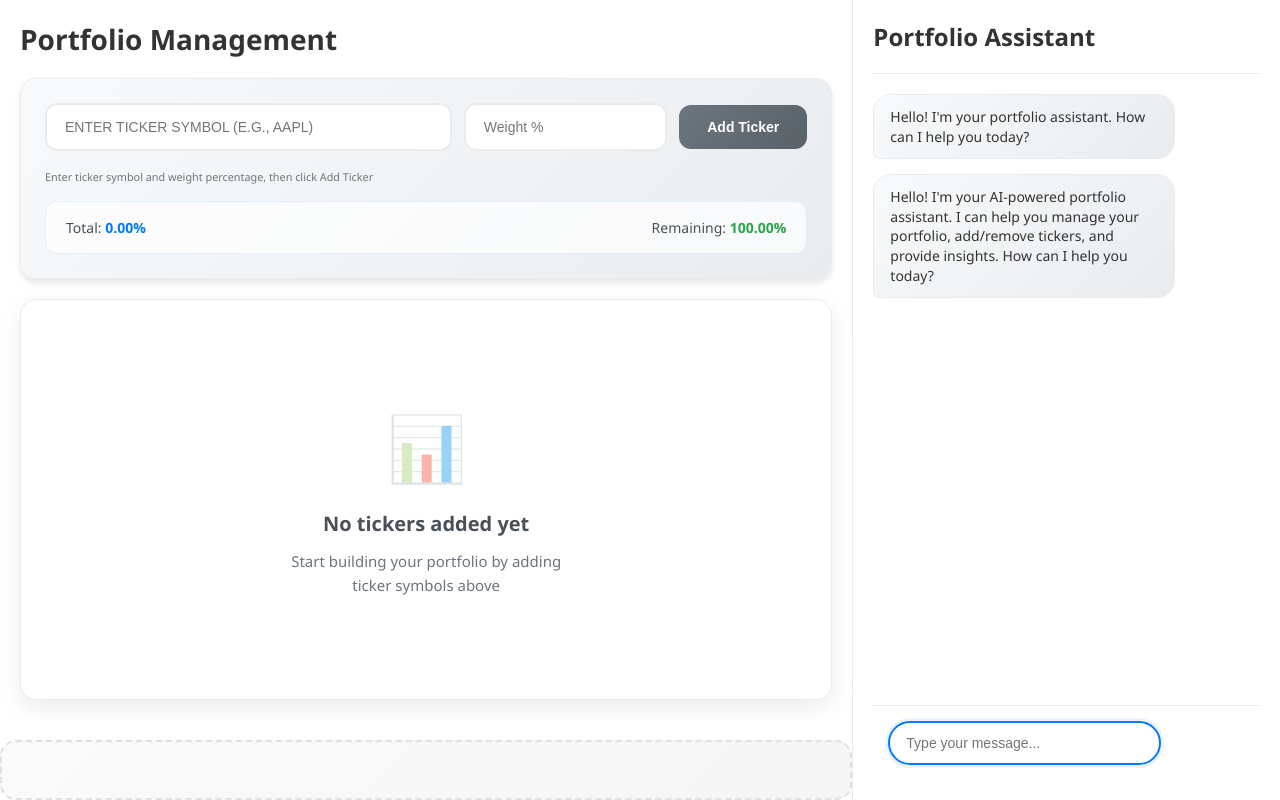
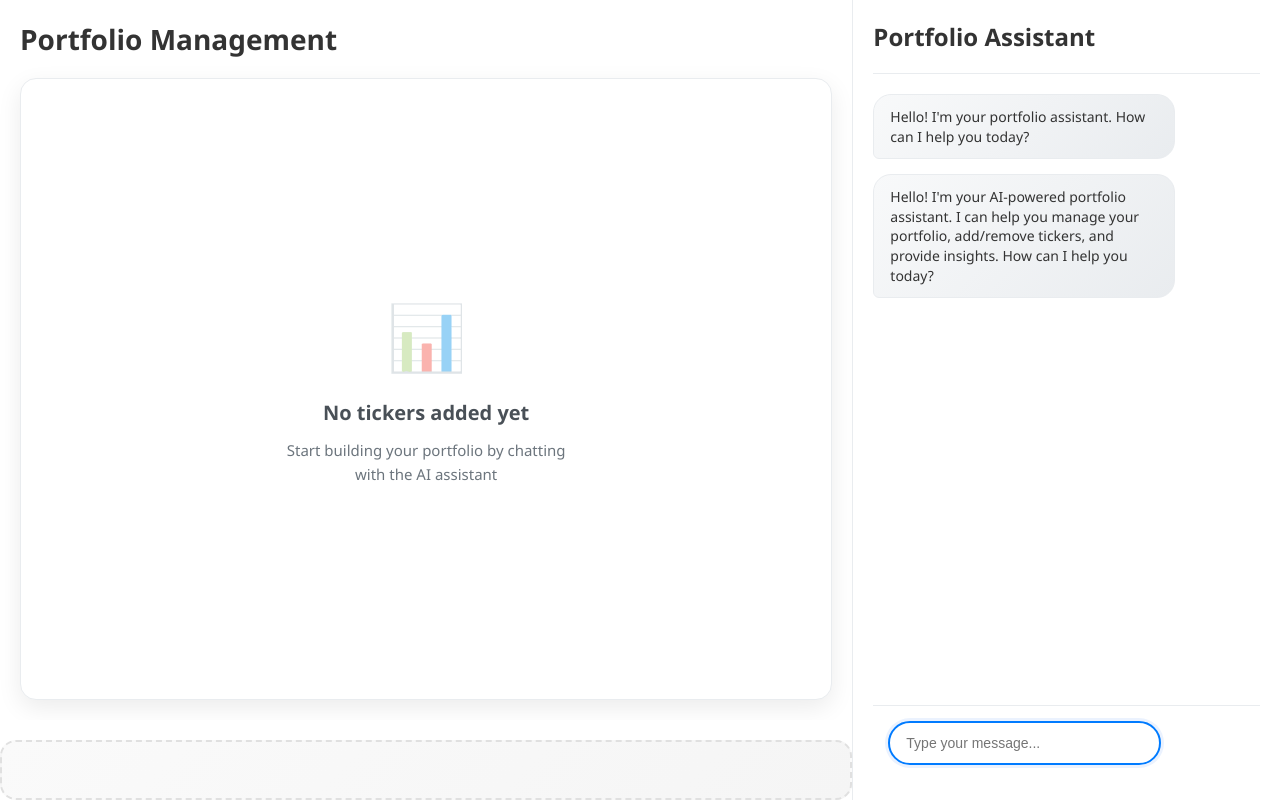
Before and after one commit to axaysd/portfolioagent5, a FastAPI app: page / in a window 1280 px wide. Run offline with FastAPI, Linux system fonts and the light colour scheme.

Commit message:
Remove manual ticker input UI and related logic
Eliminated the ticker input section from the portfolio management interface, including associated styles and JavaScript logic for input validation and event handling. Users are now directed to interact with the AI assistant to build their portfolio.

```diff
--- a/static/script.js
+++ b/static/script.js
@@ -164,7 +164,6 @@ window.PortfolioManager = {
             if (tableWrapper) tableWrapper.style.display = 'block';
             this.renderPortfolioTable();
         }
-        this.validateInputs();
     },
 
     // Update weight summary display
@@ -266,37 +265,7 @@ window.PortfolioManager = {
         headerRow.innerHTML = headerContent;
     },
 
-    // Validate inputs and enable/disable add button
-    validateInputs() {
-        const tickerInput = document.getElementById('tickerInput');
-        const weightInput = document.getElementById('weightInput');
-        const addTickerBtn = document.getElementById('addTickerBtn');
 
-        if (!tickerInput || !weightInput || !addTickerBtn) return;
-
-        const ticker = tickerInput.value.trim().toUpperCase();
-        const weight = parseFloat(weightInput.value);
-        const totalWeight = this.getTotalWeight();
-
-        const isValid = ticker.length > 0 &&
-                       ticker.length <= 10 &&
-                       !isNaN(weight) &&
-                       weight > 0 &&
-                       weight <= 100 &&
-                       (totalWeight + weight) <= 100 &&
-                       !this.portfolio.some(item => item.ticker === ticker);
-
-        addTickerBtn.disabled = !isValid;
-
-        // Update button appearance based on validation
-        if (isValid) {
-            addTickerBtn.style.background = 'linear-gradient(135deg, #28a745 0%, #20c997 100%)';
-            addTickerBtn.style.boxShadow = '0 4px 12px rgba(40, 167, 69, 0.3)';
-        } else {
-            addTickerBtn.style.background = 'linear-gradient(135deg, #6c757d 0%, #5a6268 100%)';
-            addTickerBtn.style.boxShadow = 'none';
-        }
-    },
 
     // Open edit modal
     openEditModal(index) {
@@ -748,14 +717,6 @@ document.addEventListener('DOMContentLoaded', function() {
 
 // Setup all event listeners
 function setupEventListeners() {
-    // Portfolio management event listeners
-    const addButton = document.getElementById('addTickerBtn');
-    if (addButton) {
-        addButton.addEventListener('click', () => {
-            PortfolioManager.addTickerFromUI();
-        });
-    }
-
     // Chat event listeners
     const messageInput = document.getElementById('messageInput');
     const sendButton = document.getElementById('sendButton');
@@ -785,27 +746,3 @@ function setupEventListeners() {
     // Portfolio table event listeners (handled by PortfolioManager methods)
     // These are set up in renderPortfolioTable() when the table is rendered
 }
-
-// UI function to add ticker
-function addTickerFromUI() {
-    const tickerInput = document.getElementById('tickerInput');
-    const weightInput = document.getElementById('weightInput');
-
-    if (!tickerInput || !weightInput) return;
-
-    const ticker = tickerInput.value.trim();
-    const weight = weightInput.value;
-
-    try {
-        const result = PortfolioManager.addTicker(ticker, weight);
-
-        // Clear inputs
-        tickerInput.value = '';
-        weightInput.value = '';
-        tickerInput.focus();
-
-        PortfolioManager.showNotification(result.message, 'success');
-    } catch (error) {
-        PortfolioManager.showNotification(error.message, 'error');
-    }
-}
--- a/static/styles.css
+++ b/static/styles.css
@@ -60,125 +60,7 @@ body {
     flex-shrink: 0;
 }
 
-/* Ticker Input Section */
-.ticker-input-section {
-    background: linear-gradient(135deg, var(--light-bg) 0%, #e9ecef 100%);
-    border-radius: 16px;
-    padding: clamp(16px, 2vw, 24px);
-    margin-bottom: 20px;
-    border: 1px solid var(--border-color);
-    box-shadow: var(--shadow);
-    flex-shrink: 0;
-}
 
-.input-group {
-    display: grid;
-    grid-template-columns: 2fr 1fr auto;
-    gap: 12px;
-    align-items: center;
-    margin-bottom: 16px;
-}
-
-.ticker-input {
-    padding: 14px 18px;
-    border: 2px solid var(--border-color);
-    border-radius: 12px;
-    font-size: 14px;
-    font-weight: 500;
-    outline: none;
-    transition: all 0.3s ease;
-    text-transform: uppercase;
-    background-color: white;
-    width: 100%;
-}
-
-.ticker-input:focus {
-    border-color: var(--primary-color);
-    box-shadow: 0 0 0 4px rgba(0, 123, 255, 0.1);
-    transform: translateY(-1px);
-}
-
-.weight-input {
-    padding: 14px 18px;
-    border: 2px solid var(--border-color);
-    border-radius: 12px;
-    font-size: 14px;
-    font-weight: 500;
-    outline: none;
-    transition: all 0.3s ease;
-    background-color: white;
-    width: 100%;
-}
-
-.weight-input:focus {
-    border-color: var(--primary-color);
-    box-shadow: 0 0 0 4px rgba(0, 123, 255, 0.1);
-    transform: translateY(-1px);
-}
-
-.add-button {
-    padding: 14px 28px;
-    background: linear-gradient(135deg, var(--success-color) 0%, #20c997 100%);
-    color: white;
-    border: none;
-    border-radius: 12px;
-    font-size: 14px;
-    font-weight: 600;
-    cursor: pointer;
-    transition: all 0.3s ease;
-    white-space: nowrap;
-    box-shadow: 0 4px 12px rgba(40, 167, 69, 0.3);
-    min-width: 120px;
-}
-
-.add-button:hover {
-    background: linear-gradient(135deg, #218838 0%, #1ea085 100%);
-    transform: translateY(-2px);
-    box-shadow: 0 6px 16px rgba(40, 167, 69, 0.4);
-}
-
-.add-button:active {
-    transform: translateY(0);
-}
-
-.add-button:disabled {
-    background: linear-gradient(135deg, #6c757d 0%, #5a6268 100%);
-    cursor: not-allowed;
-    transform: none;
-    box-shadow: none;
-}
-
-.input-help {
-    color: var(--text-secondary);
-    font-size: 13px;
-    margin-bottom: 16px;
-    flex-shrink: 0;
-}
-
-/* Weight Summary */
-.weight-summary {
-    display: flex;
-    justify-content: space-between;
-    align-items: center;
-    padding: 16px 20px;
-    background: rgba(255, 255, 255, 0.7);
-    border-radius: 12px;
-    border: 1px solid rgba(0, 123, 255, 0.1);
-    flex-shrink: 0;
-}
-
-.weight-total, .weight-remaining {
-    font-size: 14px;
-    color: #495057;
-}
-
-.weight-total strong {
-    color: var(--primary-color);
-}
-
-.weight-remaining strong {
-    color: var(--success-color);
-}
 
 /* Portfolio Table Container - Scrollable */
 .portfolio-table-container {
@@ -680,21 +562,7 @@ body {
         height: 50vh;
     }
 
-    .input-group {
-        grid-template-columns: 1fr;
-        gap: 12px;
-    }
 
-    .add-button {
-        width: 100%;
-        min-width: auto;
-    }
-
-    .weight-summary {
-        flex-direction: column;
-        gap: 8px;
-        text-align: center;
-    }
 
     .data-table th,
     .data-table td {
@@ -721,9 +589,7 @@ body {
         padding: 16px;
     }
 
-    .ticker-input-section {
-        padding: 20px;
-    }
+
 }
 
 @media (max-width: 480px) {
@@ -731,9 +597,7 @@ body {
         padding: 12px;
     }
 
-    .ticker-input-section {
-        padding: 16px;
-    }
+
 
     .data-table th,
     .data-table td {
--- a/templates/index.html
+++ b/templates/index.html
@@ -13,21 +13,7 @@
             <div class="table-section">
                 <h2>Portfolio Management</h2>
 
-                <!-- Ticker Input Section -->
-                <div class="ticker-input-section">
-                    <div class="input-group">
-                        <input type="text" id="tickerInput" placeholder="Enter ticker symbol (e.g., AAPL)" class="ticker-input" maxlength="10">
-                        <input type="number" id="weightInput" placeholder="Weight %" class="weight-input" min="0" max="100" step="0.01">
-                        <button id="addTickerBtn" class="add-button">Add Ticker</button>
-                    </div>
-                    <div class="input-help">
-                        <small>Enter ticker symbol and weight percentage, then click Add Ticker</small>
-                    </div>
-                    <div class="weight-summary" id="weightSummary">
-                        <span class="weight-total">Total: <strong>0.00%</strong></span>
-                        <span class="weight-remaining">Remaining: <strong>100.00%</strong></span>
-                    </div>
-                </div>
+
 
                 <!-- Portfolio Table -->
                 <div class="portfolio-table-container">
@@ -48,7 +34,7 @@
                     <div class="empty-state" id="emptyState">
                         <div class="empty-icon">📊</div>
                         <h3>No tickers added yet</h3>
-                        <p>Start building your portfolio by adding ticker symbols above</p>
+                        <p>Start building your portfolio by chatting with the AI assistant</p>
                     </div>
                 </div>
             </div>
```
Also changed, not shown: sessions/sessions.json (added, +15 -0 lines).
